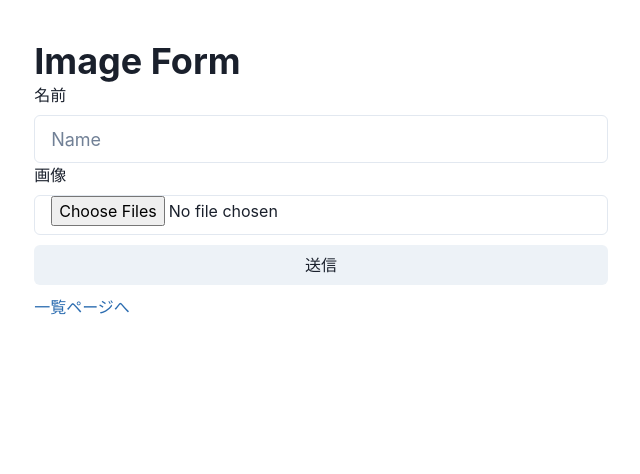
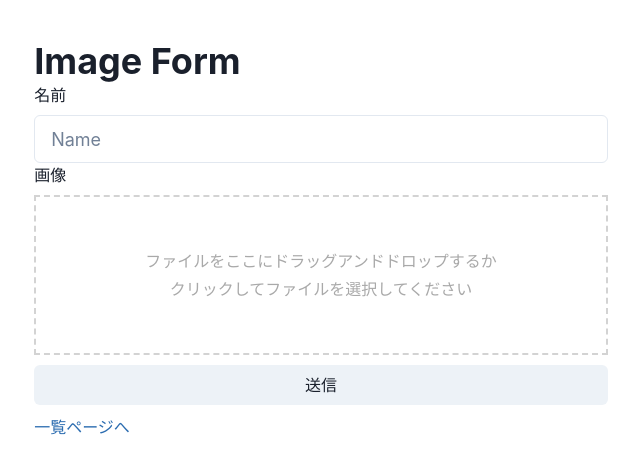
Before and after one commit to illionillion/nextjs-image-upload, a Next.js app: page / in a window 1280 px wide. Shown: the top 474 px of the page, without its empty margins (319-959 px from the left). Built offline with nearby package versions, Linux system fonts and the light colour scheme.

Commit message:
画像削除とドロップゾーン実装

```diff
--- a/package.json
+++ b/package.json
@@ -9,7 +9,6 @@
     "lint": "next lint"
   },
   "dependencies": {
-    "@types/formidable": "^2.0.5",
     "formidable": "^2.0.1",
     "next": "13.0.3",
     "react": "18.2.0",
@@ -21,9 +20,11 @@
     "@chakra-ui/react": "^2.4.1",
     "@emotion/react": "^11.10.5",
     "@emotion/styled": "^11.10.5",
+    "@types/formidable": "^2.0.5",
     "@types/node": "18.11.9",
     "@types/react": "18.0.25",
     "@types/react-dom": "18.0.8",
+    "@types/react-dropzone": "^5.1.0",
     "eslint": "8.27.0",
     "eslint-config-next": "13.0.3",
     "framer-motion": "^4.1.17",
--- a/pages/api/delete.ts
+++ b/pages/api/delete.ts
@@ -1,4 +1,4 @@
-import { readFileSync, writeFileSync } from "fs";
+import { readFileSync, unlinkSync, writeFileSync } from "fs";
 import type { NextApiRequest, NextApiResponse } from "next";
 import { SaveData } from "./upload";
 
@@ -7,7 +7,14 @@ export default function handler(req: NextApiRequest, res: NextApiResponse) {
     console.log(req.body);
     // データの保存
     const getData: SaveData[] = JSON.parse(readFileSync("./public/db.json", { encoding: "utf-8" }));
-    // console.log(getData);
+    // 画像の削除
+    const images = getData.find(item => item.id == req.body)?.images
+    if (images) {
+      for (const image of images) {
+        unlinkSync("./public/" + image.imagePath)
+      }
+    }
+
     const newData: SaveData[] = getData.filter(item => item.id != req.body);
 
     writeFileSync("./public/db.json", JSON.stringify(newData), {
--- a/pages/index.tsx
+++ b/pages/index.tsx
@@ -1,38 +1,42 @@
 import {
+  Box,
+  Center,
   Container,
   FormLabel,
   Heading,
   Image,
   Input,
   Link,
+  Text,
 } from "@chakra-ui/react";
 import type { NextPage } from "next";
-import { ChangeEvent, FormEvent, useRef, useState } from "react";
+import { FormEvent, useRef, useState } from "react";
 import { Swiper, SwiperSlide } from "swiper/react"; //カルーセル用のタグをインポート
 import { Pagination, Navigation } from "swiper"; //使いたい機能をインポート
 import "swiper/css";
 import "swiper/css/navigation"; // スタイルをインポート
 import "swiper/css/pagination"; // スタイルをインポート
 import Head from "next/head";
+import { DropzoneOptions, useDropzone } from "react-dropzone";
 
 const Home: NextPage = () => {
   const [images, setImages] = useState<Blob[]>([]);
   const inputNameRef = useRef<HTMLInputElement>(null);
-  const inputFileRef = useRef<HTMLInputElement>(null);
+  const formRef = useRef<HTMLFormElement>(null);
 
   const onSubmit = async (e: FormEvent<HTMLFormElement>) => {
     e.preventDefault();
+    if(images.length === 0) return
     console.log("送信");
 
-    const name = inputNameRef.current?.value
+    const name = inputNameRef.current?.value;
 
     const formData = new FormData();
 
-    for await(const [i, v] of Object.entries(images)) {
-      formData.append('files' , v);
+    for await (const [i, v] of Object.entries(images)) {
+      formData.append("files", v);
     }
     formData.append("name", name || "");
-
 
     const post = await fetch(`/api/upload`, {
       method: "POST",
@@ -40,12 +44,33 @@ const Home: NextPage = () => {
     });
 
     console.log(await post.json());
+    if (post.status === 200) {
+      formRef.current?.reset();
+      setImages([]);
+    }
   };
 
-  const handleOnAddImage = (e: ChangeEvent<HTMLInputElement>) => {
-    if (!e.target.files) return;
-    setImages([...e.target.files]);
+  /**
+   * ファイルドロップ時
+   */
+  const onDrop: DropzoneOptions["onDrop"] = (acceptedFiles, fileRejections) => {
+    console.log(acceptedFiles);
+    console.log(fileRejections);
+    setImages(acceptedFiles);
   };
+  /**
+   * ドロップゾーン
+   */
+  const { getRootProps, getInputProps } = useDropzone({
+    onDrop,
+    multiple: true,
+    accept: {
+      "image/png": [],
+      "image/jpeg": [],
+      "image/jpg": [],
+      "image/gif": [],
+    },
+  });
 
   return (
     <Container pt="10">
@@ -53,7 +78,7 @@ const Home: NextPage = () => {
         <title>投稿フォーム</title>
       </Head>
       <Heading>Image Form</Heading>
-      <form onSubmit={onSubmit} encType='multipart/form-data'>
+      <form onSubmit={onSubmit} encType="multipart/form-data" ref={formRef}>
         <FormLabel htmlFor="postName">名前</FormLabel>
         <Input
           type="text"
@@ -64,15 +89,21 @@ const Home: NextPage = () => {
           ref={inputNameRef}
         />
         <FormLabel htmlFor="postImages">画像</FormLabel>
-        <Input
-          type="file"
-          id="postImages"
-          multiple
-          accept="image/*,.png,.jpg,.jpeg,.gif"
-          onChange={handleOnAddImage}
-          required
-          ref={inputFileRef}
-        />
+        <Box
+          {...getRootProps()}
+          h="40"
+          border="2px dashed"
+          borderColor="lightgray"
+          color="darkgray"
+          background="main.bg"
+          position="relative"
+        >
+          <input {...getInputProps()} />
+          <Center as="label" flexDirection="column" w="full" h="full" gap={1}>
+            <Text>ファイルをここにドラッグアンドドロップするか</Text>
+            <Text>クリックしてファイルを選択してください</Text>
+          </Center>
+        </Box>
         <Input type="submit" value="送信" margin="10px auto" variant="filled" />
       </form>
       <Container>
@@ -97,7 +128,9 @@ const Home: NextPage = () => {
           ))}
         </Swiper>
       </Container>
-      <Link href="/uploads" color="blue.600">一覧ページへ</Link>
+      <Link href="/uploads" color="blue.600">
+        一覧ページへ
+      </Link>
     </Container>
   );
 };
```
Also changed, not shown: 1 other file (tests, documents, lock files or other folders).
